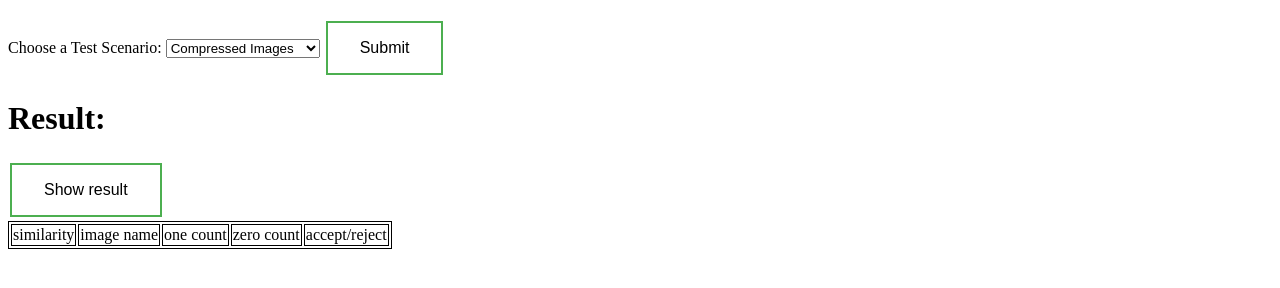
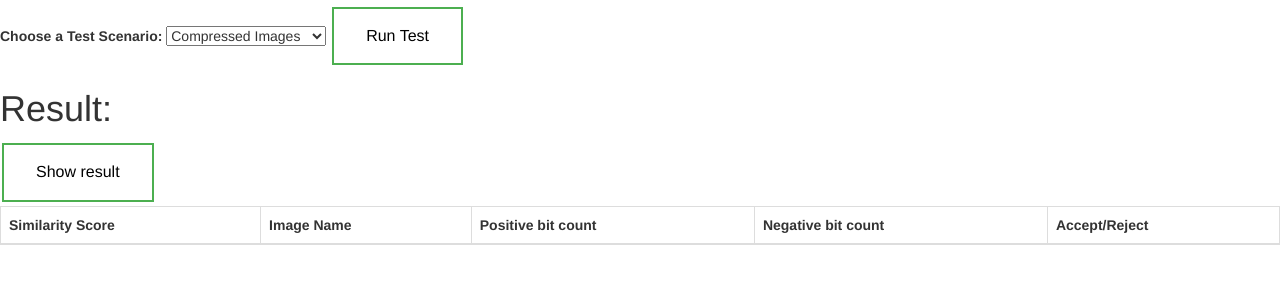
Before and after one commit to hanumantmule/Privacy_Enhanced_Image_Hashing, a Flask app: template Templates/success.html in a window 1280 px wide. Shown: the part 97-385 px from the top of the page. Run offline with Flask 2, Linux system fonts and the light colour scheme; the template is opened without the code that fills it, so the values that code supplies are empty; parts of the project's set-up code (start-up, migrations or seed data) failed here and were passed over; some libraries are stand-ins or nearby versions.

Commit message:
Changed Design of the Result table.

```diff
--- a/Constants.py
+++ b/Constants.py
@@ -6,4 +6,5 @@ CRYPTOGRAPHIC_HASH_BLOCKS=2
 CRYPTOGRAPHIC_BLOCK_SIZE=64
 
 folder_mapping_dict = {'compressed': "E:\\M.Tech 1 - sem\\Algorithm\\Project\\Dataset\\compressed",
-                       'train': "E:\\M.Tech 1 - sem\\Algorithm\\Project\\Dataset\\train\\" }
+                       'train': "E:\\M.Tech 1 - sem\\Algorithm\\Project\\Dataset\\train\\",
+                       'scaled' : "E:\\M.Tech 1 - sem\\Algorithm\\Project\\Dataset\\scaled\\"}
--- a/Templates/success.html
+++ b/Templates/success.html
@@ -1,6 +1,11 @@
 <!DOCTYPE html>
 <html>
 <head>
+    <meta name="viewport" content="width=device-width, initial-scale=1">
+    <link rel="stylesheet" href="https://maxcdn.bootstrapcdn.com/bootstrap/3.4.1/css/bootstrap.min.css">
+    <script src="https://ajax.googleapis.com/ajax/libs/jquery/3.5.1/jquery.min.js"></script>
+    <script src="https://maxcdn.bootstrapcdn.com/bootstrap/3.4.1/js/bootstrap.min.js"></script>
+
     <style>
 .button {
   border: none;
@@ -88,19 +93,21 @@ table, td {
         <option value="color_inverted">Color Inverted Images</option>
         <option value="rotated">Rotated Images</option>
     </select>
-    <button class="button button1" type="submit">Submit </button>
+    <button class="button button1" type="submit">Run Test </button>
 <!--<p>Result: {{result}}</p>-->
     <p></p>
     <h1>Result:</h1>
     <button class="button button1" type="button" onclick="myFunction()">Show result</button>
-    <table id="myTable">
-  <tr>
-    <td>similarity</td>
-    <td>image name</td>
-    <td>one count</td>
-    <td>zero count</td>
-    <td>accept/reject</td>
-  </tr>
+    <table id="myTable" class="table table-bordered">
+        <thead>
+        <tr>
+            <th>Similarity Score</th>
+            <th>Image Name</th>
+            <th>Positive bit count</th>
+            <th>Negative bit count</th>
+            <th>Accept/Reject</th>
+        </tr>
+        </thead>
 </table>
 
 <script>
@@ -110,6 +117,7 @@ function myFunction() {
   form.action = "/test"
   var result1 = "{{result}}";
   var rows = result1.split(";");
+
   var table = document.getElementById("myTable");
   var i,j;
   var cells, row, cell;
--- a/flask_app.py
+++ b/flask_app.py
@@ -12,7 +12,22 @@ app.config["DEBUG"] = True
 def hello():
     BF = main_algo_flow()
     app.config["bf"] = str(BF);
-    return render_template('success.html', bf=str(BF))
+    items=[
+        {
+            'id':'1',
+            'title': 'hello',
+            'description': 'ok ok',
+            'created_date': '2018-09-09'
+        },
+        {
+            'id':'2',
+            'title': 'hello 2',
+            'description': 'ok ok 2',
+            'created_date': '2018-10-09'
+        }
+    ]
+    columns= [ 'id', 'title', 'description', 'created_date']
+    return render_template('success.html', bf=str(BF), column=columns, rows=items)
 
 
 @app.route('/test', methods=['POST'])
--- a/test_evaluations.py
+++ b/test_evaluations.py
@@ -10,8 +10,6 @@ def get_folder_name(test_type):
 
 
 def test_image(test_type):
-    robust_hash_blocks = []
-    image_list = []
     folder_name = get_folder_name(test_type)
     image_list = load_images_from_folder(folder_name)
     result = " "
@@ -41,9 +39,9 @@ def test_image(test_type):
         image_name = os.path.basename(image)
         similarity = one_count/16;
         status = "reject"
-        if (similarity > 0.5):
+        if similarity >= 0.5:
             status = "accept"
         result = result + str(similarity) +","+image_name + "," + str(one_count) + "," + str(zero_count) + ","+status+";"
     return result[:-1]
 
-test_image('compressed')
+# test_image('compressed')
```
